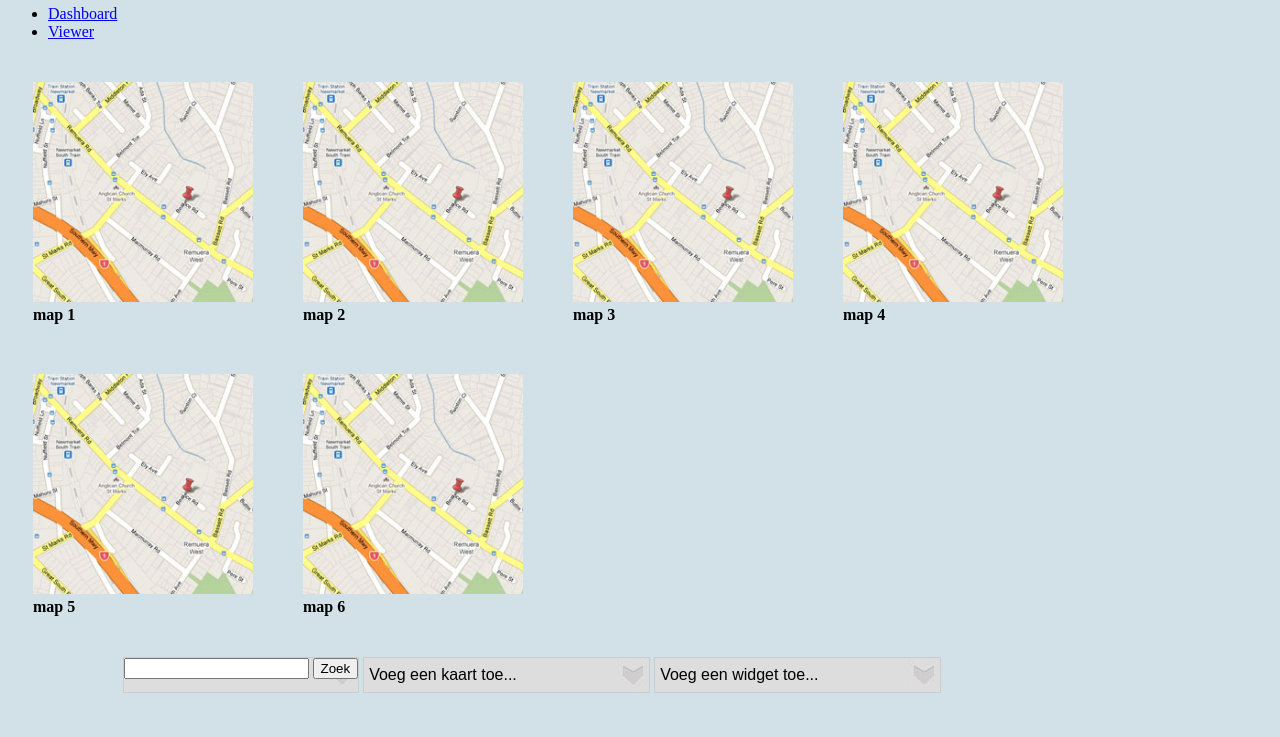
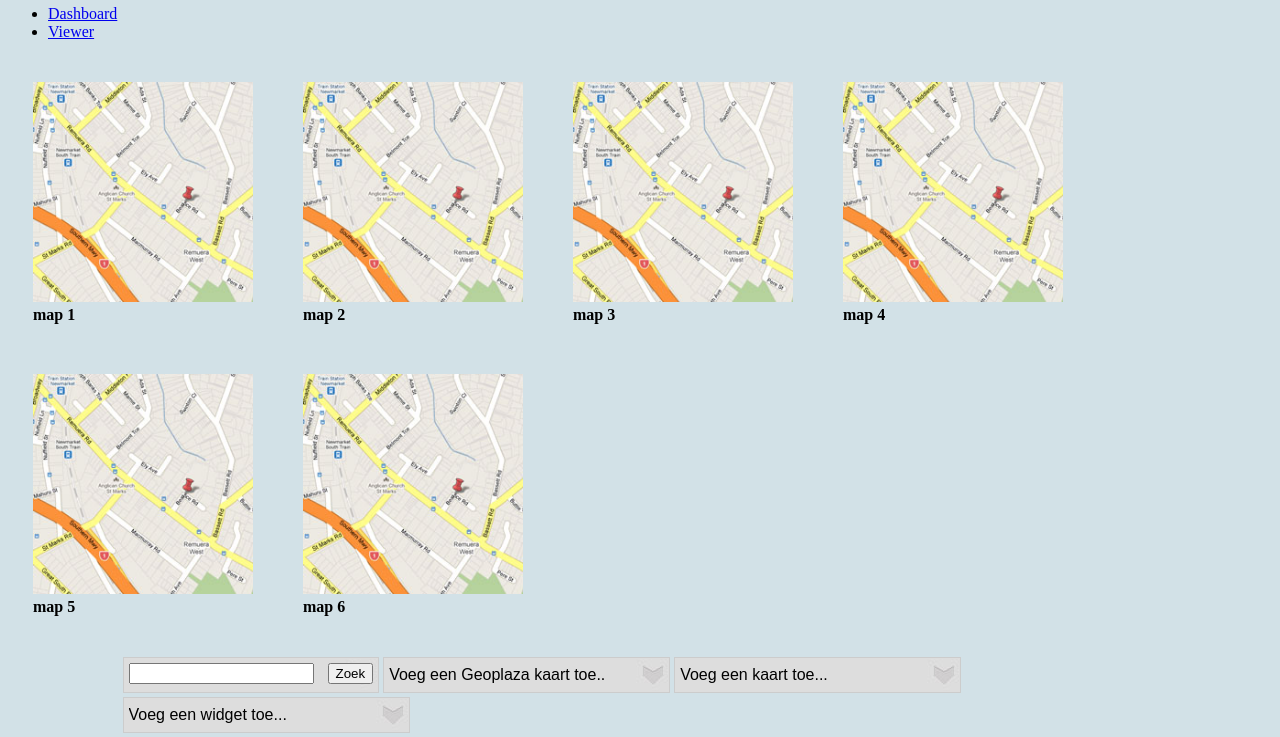
Before and after one commit to ndkv/WaalWeeldeDashboard, a plain HTML site: page index.html in a window 1280 px wide. Shown: the part 99-836 px from the top of the page. Before the commit the page ends 800 px from the top, so only its background shows below. Drawn offline with nearby package versions, Linux system fonts and the light colour scheme.

Commit message:
some style improvements

```diff
--- a/index.html
+++ b/index.html
@@ -55,7 +55,7 @@
 					<input type="text" id="mdSuggest" class="auto_complete"/>
 					<input type="button" id="mdQuery" class="button" value="Zoek"/>
 				</div>
-                <div class="styled-select" style="display:none">
+                <div class="styled-select">
                     <select id="geoplaza" class="selector">
                         <option>Voeg een Geoplaza kaart toe..</option>
                     </select>
--- a/scripts/app.js
+++ b/scripts/app.js
@@ -7,7 +7,7 @@ define(["lib/jquery", "lib/jquery-ui-1.10.0/js/jquery-ui-1.10.0.custom.min", "li
 		}});
         widget_controller = new ContainerWaalWeelde.ContainerWaalWeelde ();
 
-	proxyurl='http://localhost/proxy.php?url=';
+	proxyurl='proxy.php?url=';
 
         map_control = new MapControl();
 		var md_control = new MdControl();
--- a/style.css
+++ b/style.css
@@ -153,3 +153,14 @@ margin: 4px;
 .result table{
 border:0px;
 }
+
+#mdQuery {
+	margin: 5px;
+}
+#mdSuggest {
+    margin: 5px;
+}
+
+.result td {
+    padding-bottom: 10px;
+}
```
